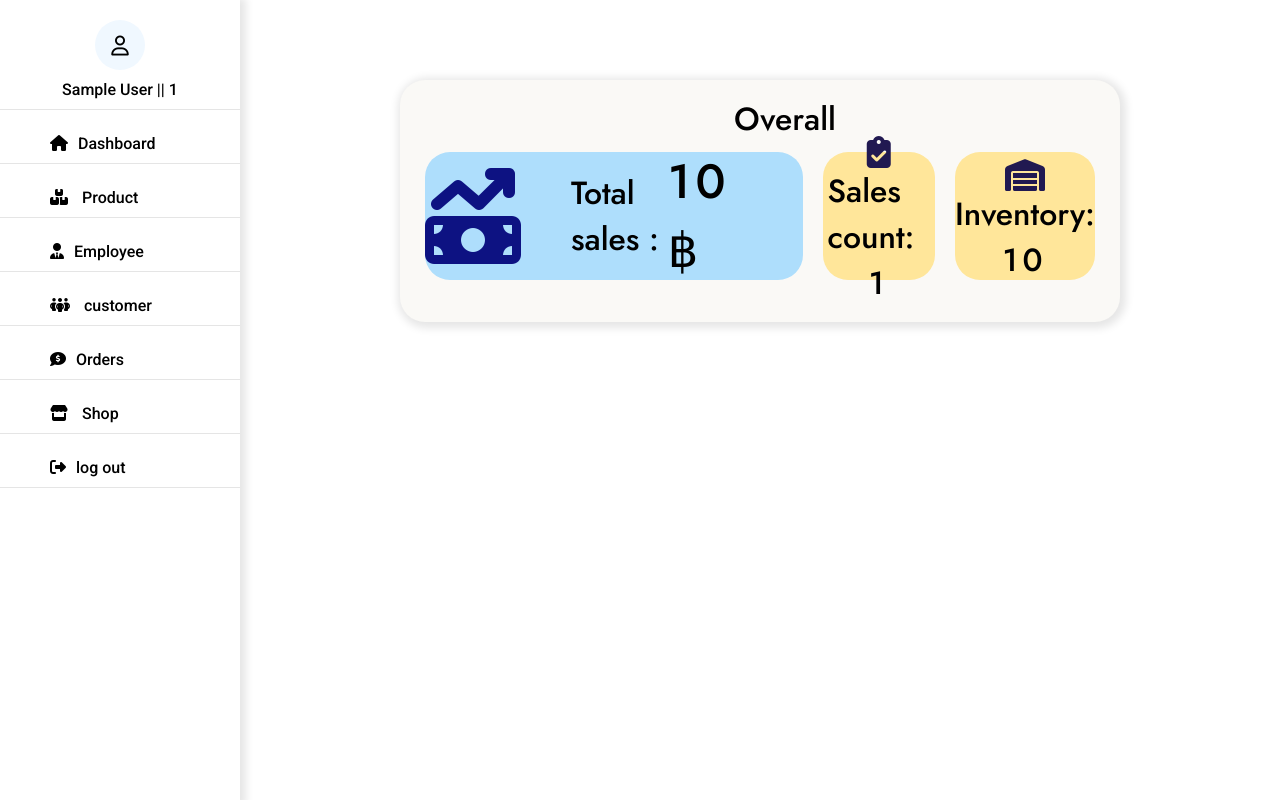
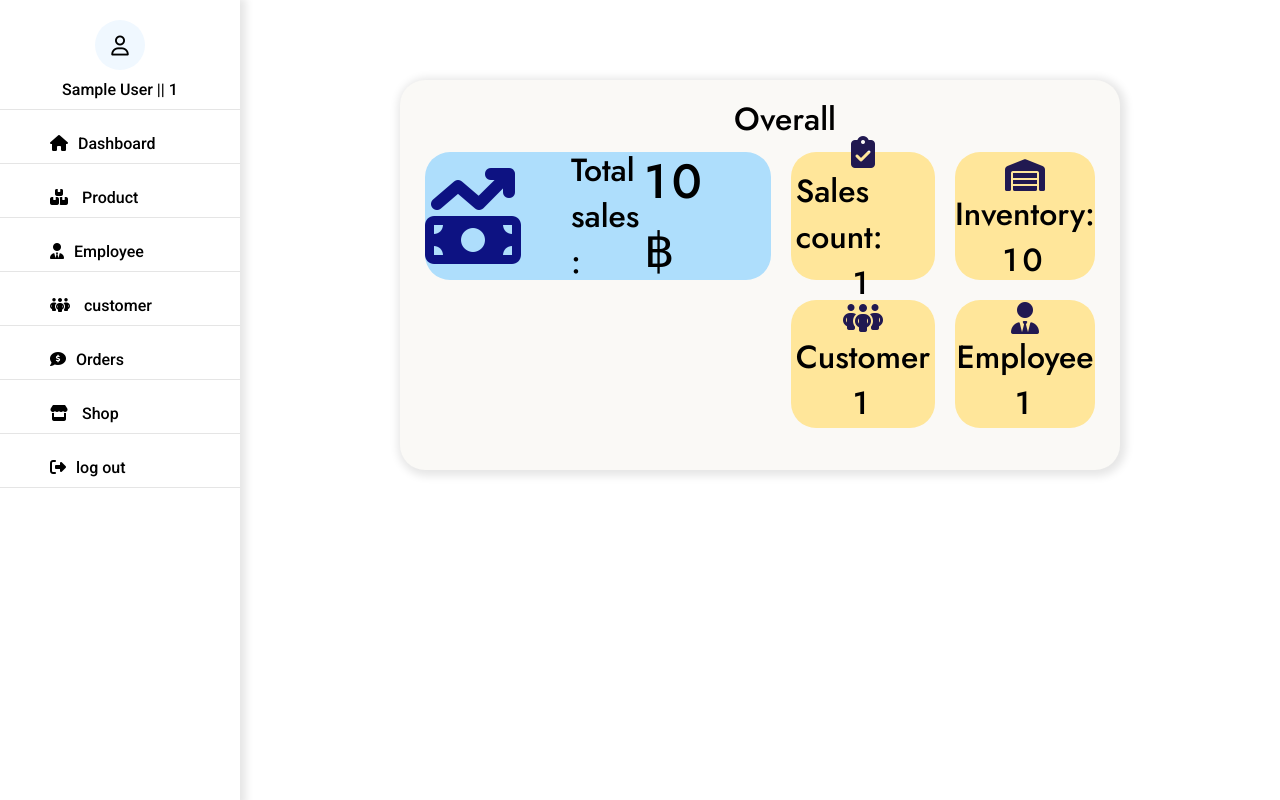
Before and after one commit to Nunthapop/sales_system, a PHP site: page /dashboard.php in a window 1280 px wide. Run offline with PHP 8.4, Linux system fonts and the light colour scheme; the visitor is signed in with stand-in values (Sample User, id 1); tables that the repository leaves empty or names only in its code hold one stand-in row (values such as "Sample post").

Commit message:
update db

```diff
--- a/css/db.css
+++ b/css/db.css
@@ -36,7 +36,7 @@
     margin: 10px;
     border-radius: 25px;
     box-shadow: -3px -3px 5px 5px rgba(255, 255, 255, 0.06);   }
-  .scount{
+  .scount, .customer{
     /* border: 1px solid red; */
     background-color: #FFE69A;
     height: 8rem;
@@ -51,7 +51,7 @@
 
 
   }
-  .stock{
+  .stock, .employee{
     /* border: 1px solid red; */
     background-color: #FFE69A;
     height: 8rem;
@@ -79,16 +79,24 @@
     font-size: 3rem;
     margin-right: 4rem;
   }
-.scount h1,.scount h2{
+.scount h1,.scount h2, .customer h1, .customer h2{
 margin: 0%;
 font-size: 2rem;
 }
+
 
 .scount i,.stock i {
   margin-top: 10px;
 }
 
-.stock h1,.stock h2{
+.stock h1,.stock h2, .employee h1, .employee h2{
   margin: 0%;
   font-size: 2rem;
 }
+
+.downside{
+  width: 100%;
+  display: grid;
+  grid-template-columns:   1fr 1fr 1fr;
+  align-items: center;
+}
--- a/css/orders.css
+++ b/css/orders.css
@@ -136,3 +136,6 @@ main {
     background-color: #ffffff;
     cursor: pointer;
   }
+i{
+  margin-top: 10px;
+}
--- a/dashboard/dashboard.php
+++ b/dashboard/dashboard.php
@@ -3,7 +3,9 @@
 $query1 = "SELECT
 (SELECT COUNT(orders_id) FROM orders) AS total_orders,
 (SELECT SUM(orders_total) FROM orders) AS total_amount,
-(SELECT sum(amount)  from product) as stock;
+(SELECT sum(amount)  from product) as stock,
+(select count(*) from customers) as customer,
+   (select count(*) from employee) as employee;
  ";
 $result1 = mysqli_query($connect, $query1);
 
@@ -12,31 +14,46 @@ $result1 = mysqli_query($connect, $query1);
 ?>
 <!DOCTYPE html>
 <html lang="en">
+
 <head>
     <meta charset="UTF-8">
     <meta name="viewport" content="width=device-width, initial-scale=1.0">
     <link rel="stylesheet" href="../css/db.css">
     <title>Add Emp</title>
 </head>
+
 <body>
     <div class="parent-box">
         <h1>Overall</h1>
         <div class="upside">
             <div class="total_sales">
-    <?php if ($row = mysqli_fetch_assoc($result1)) {?>
+                <?php if ($row = mysqli_fetch_assoc($result1)) { ?>
                     <i class="fa-solid fa-money-bill-trend-up fa-6x" style="color: #0D1282;"></i>
-     <h1>Total sales :</h1><h2><?php echo $row['total_amount']?> ฿</h2>
+                    <h1>Total sales :</h1>
+                    <h2><?php echo $row['total_amount'] ?> ฿</h2>
             </div>
 
             <div class="scount">
                 <i class="fa-solid fa-clipboard-check fa-2x" style="color: #211951;"></i>
-    <h1>Sales count:</h1><h2><?php echo $row['total_orders']?></h2>
+                <h1>Sales count:</h1>
+                <h2><?php echo $row['total_orders'] ?></h2>
             </div>
             <div class="stock">
                 <i class="fa-solid fa-warehouse fa-2x" style="color: #211951;"></i>
-    <h1>Inventory:</h1><h2><?php echo $row['stock']?></h2>     <?php }?>
+                <h1>Inventory:</h1>
+                <h2><?php echo $row['stock'] ?></h2>
             </div>
+            <div class=""></div>
+                <div class="customer"> <i class="fa-solid fa-people-group fa-2x" style="color: #211951;"></i> <h1>Customer</h1>  <h2><?php echo $row['customer'] ?></h2> </div>
+                <div class="employee"><i class="fa-solid fa-user-tie fa-2x" style="color: #211951;"></i><h1>Employee</h1>  <h2><?php echo $row['employee'] ?></h2></div>
+                <?php } ?>
         </div>
+        <!-- <div class="downside">
+                <div class="product">sssssss</div>
+                <div class="employee">sssssssss</div>
+                <div class="customer">sssssssssss</div>
+            </div> -->
 
 </body>
+
 </html>
```
Lines whose indentation alone changed are shown as unchanged.
